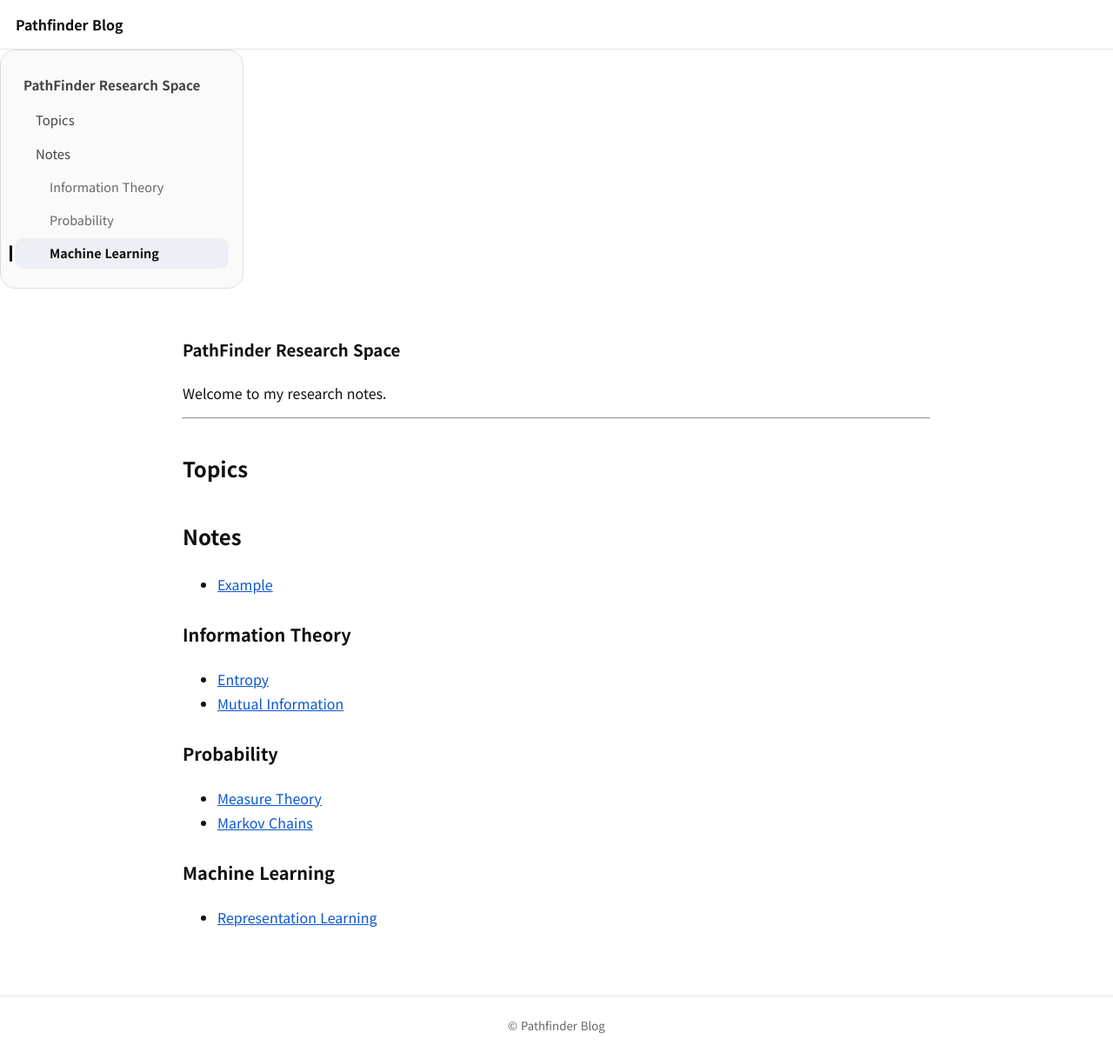
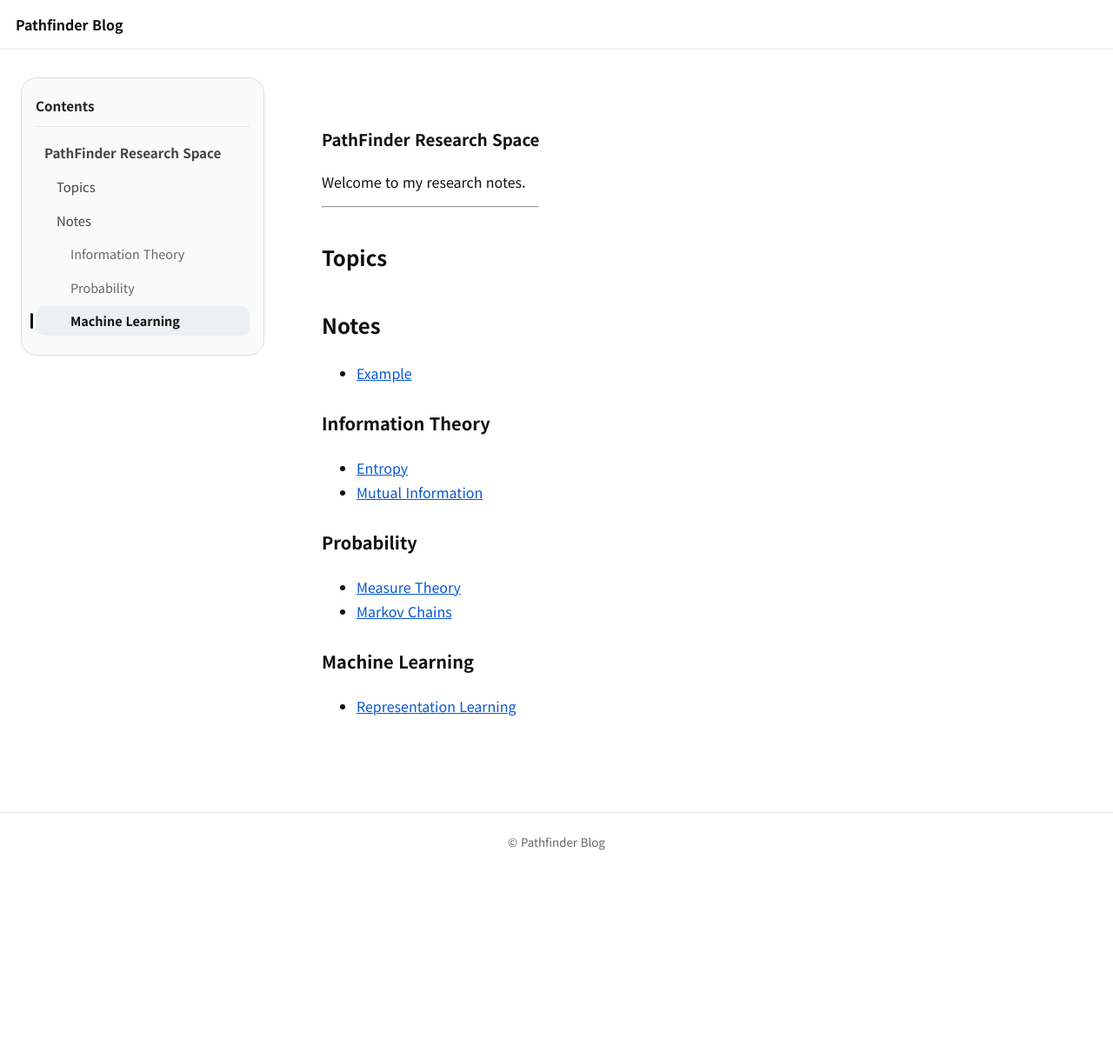
Before and after one commit to pathfinder-J/pathfinder-J.github.io, a Jekyll site: the page built from index.md, in a window 1280 px wide and 1210 px high. Shown: the whole window at 87% size. Built offline with Jekyll 4.4.1, drawn with Linux system fonts in a browser that asks for light colours; our own code applies the rules of GitHub Pages for plain Markdown files.

Commit message:
Update toc.css

```diff
--- a/assets/css/toc.css
+++ b/assets/css/toc.css
@@ -1,3 +1,17 @@
+html {
+  scroll-behavior: smooth;
+}
+
+.page-shell {
+  display: flex;
+  align-items: flex-start;
+  gap: 48px;
+  max-width: 1400px;
+  margin: 0 auto;
+  padding: 32px 24px;
+  box-sizing: border-box;
+}
+
 .page-toc-column {
   width: 280px;
   flex: 0 0 280px;
@@ -13,6 +27,17 @@
   border-radius: 18px;
   background: #fafafa;
   box-sizing: border-box;
+}
+
+.post-toc::before {
+  content: "Contents";
+  display: block;
+  font-size: 0.95rem;
+  font-weight: 700;
+  color: #222;
+  margin-bottom: 12px;
+  padding-bottom: 10px;
+  border-bottom: 1px solid #e5e7eb;
 }
 
 .post-toc ul {
@@ -32,6 +57,7 @@
   line-height: 1.55;
   font-size: 0.95rem;
   word-break: keep-all;
+  overflow-wrap: anywhere;
   padding: 6px 10px;
   border-radius: 10px;
   transition: background-color 0.18s ease, color 0.18s ease;
@@ -75,7 +101,20 @@
   background: #111;
 }
 
-/* 스크롤바 너무 튀지 않게 */
+/* 본문 heading 번호 스타일 */
+.post-content h1,
+.post-content h2,
+.post-content h3 {
+  scroll-margin-top: 90px;
+}
+
+.post-content .heading-number {
+  color: #666;
+  font-weight: 600;
+  margin-right: 0.4em;
+}
+
+/* TOC 스크롤바 */
 .post-toc::-webkit-scrollbar {
   width: 8px;
 }
@@ -85,10 +124,27 @@
   border-radius: 999px;
 }
 
+.post-toc::-webkit-scrollbar-track {
+  background: transparent;
+}
+
 @media (max-width: 1100px) {
+  .page-shell {
+    display: block;
+    padding: 24px 16px;
+  }
+
   .page-toc-column {
     width: 100%;
     flex: none;
+    margin-bottom: 24px;
+  }
+
+  .post-toc {
+    position: static;
+    max-height: none;
+  }
+}    flex: none;
   }
 
   .post-toc {
```
